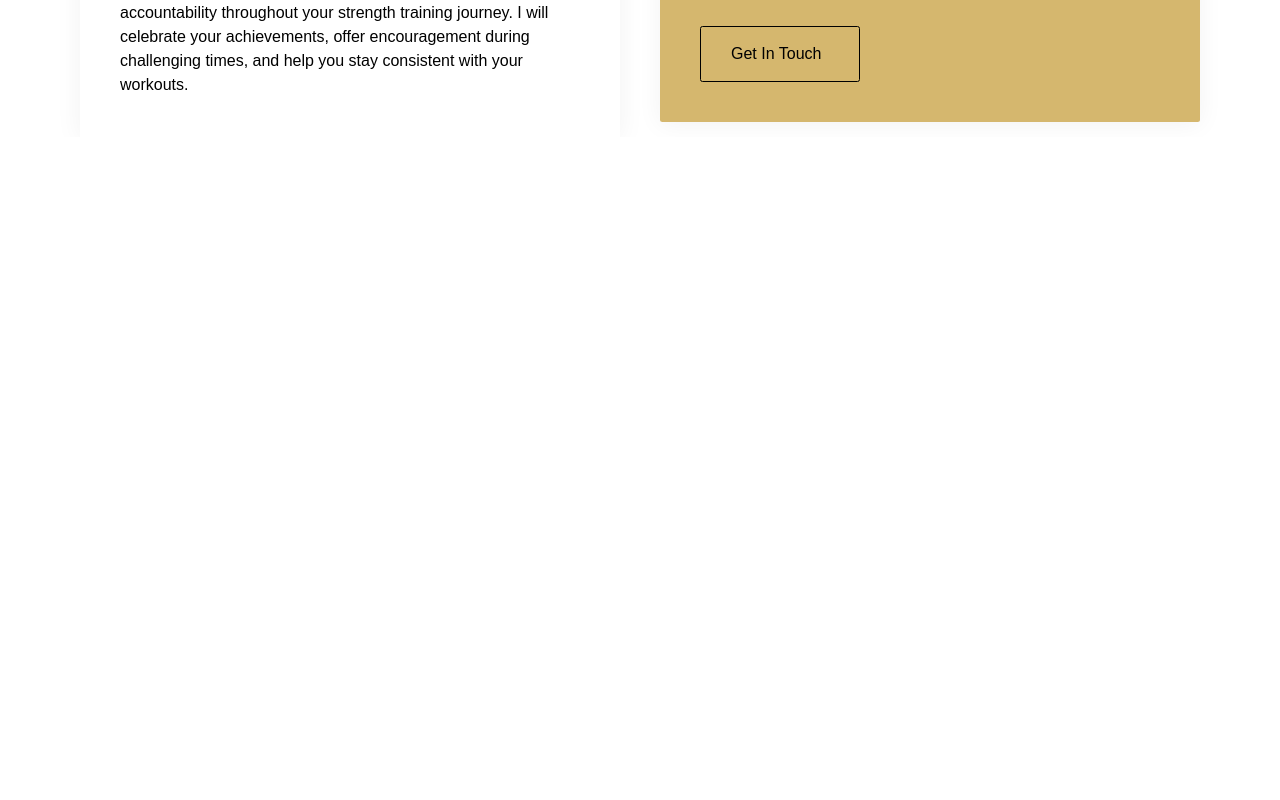
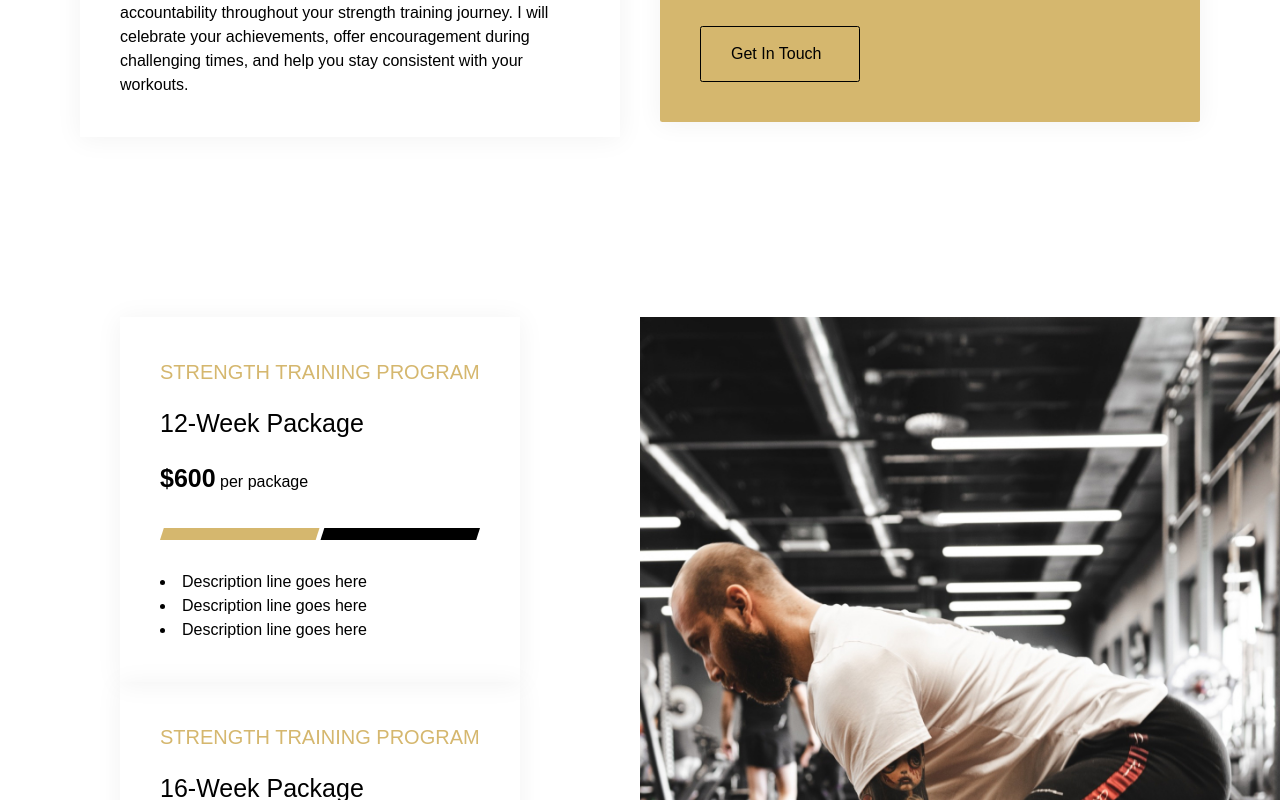
Before and after one commit to StuartMolnar/kevin-ye, a Next.js app: page /strength-training in a window 1280 px wide. Shown: the part 2280-3080 px from the top of the page. Before the commit the page ends 2417 px from the top, so only its background shows below. Built offline with nearby package versions, Linux system fonts and the light colour scheme.

Commit message:
update service to use new component

```diff
--- a/pages/strength-training.tsx
+++ b/pages/strength-training.tsx
@@ -1,5 +1,4 @@
 import Navbar from '@/components/services/ServicesNavbar';
-import Copyright from '@/components/Copyright';
 import ProgramHighlights from '@/components/services/ProgramHighlights';
 import TrainingProgram from '@/components/services/TrainingProgram';
 import React from 'react';
@@ -56,7 +55,32 @@ export default function StrengthTraining() {
 
         <ProgramHighlights items={items} />
 
-
+        <TrainingProgram
+          services={[
+            {
+              title: 'STRENGTH TRAINING PROGRAM',
+              duration: '12-Week Package',
+              price: 600,
+              description: [
+                'Description line goes here',
+                'Description line goes here',
+                'Description line goes here'
+              ]
+            },
+            {
+              title: 'STRENGTH TRAINING PROGRAM',
+              duration: '16-Week Package',
+              price: 720,
+              description: [
+                'Description line goes here',
+                'Description line goes here',
+                'Description line goes here'
+              ]
+            },
+          ]}
+          imageURL="/services/pricing-image.jpg"
+          email="kevinye@email.com"
+        />
 
 
       </main>
```
